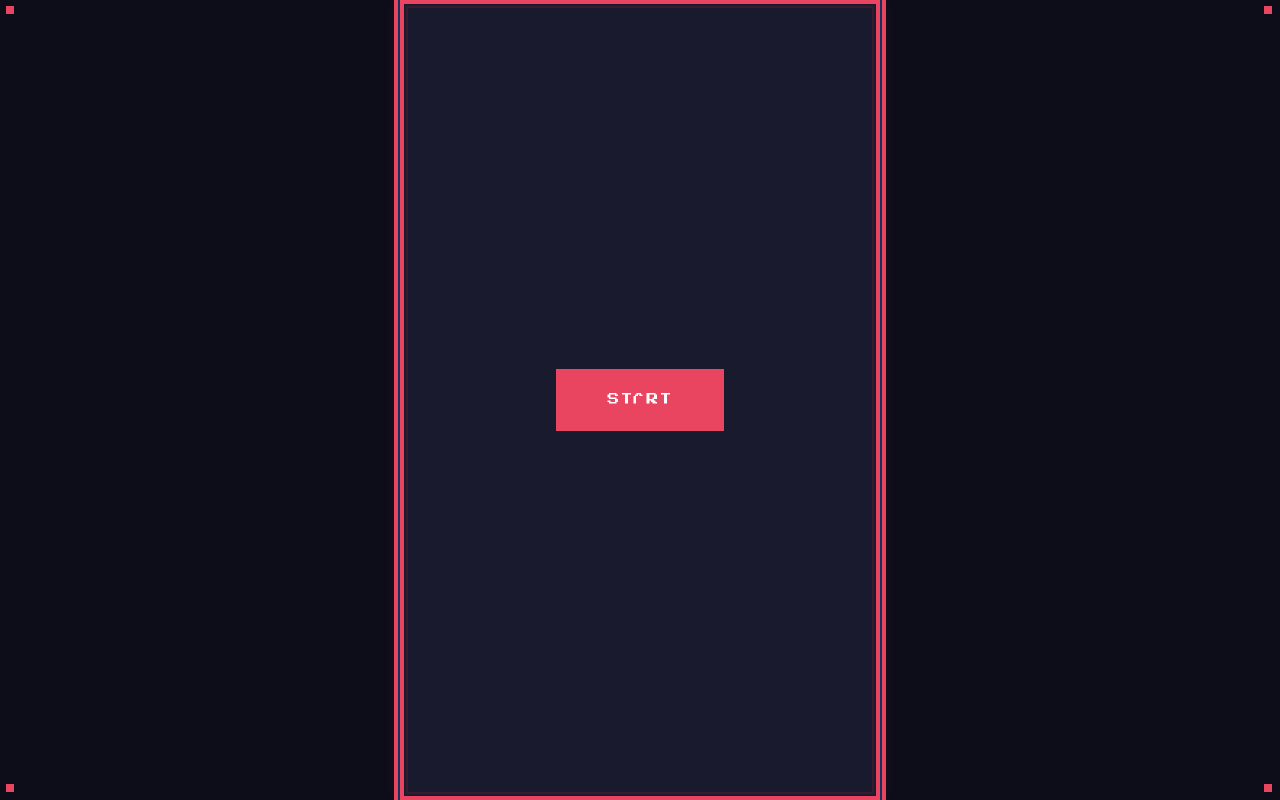
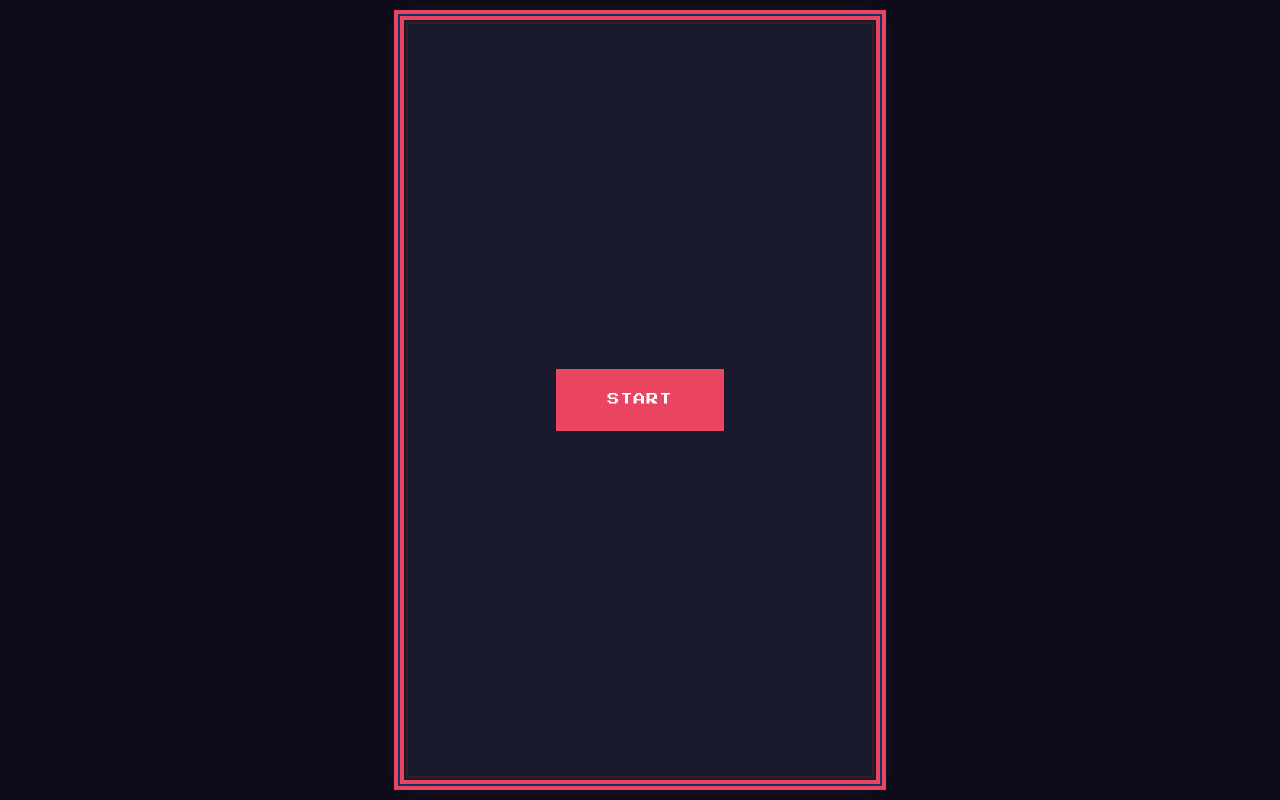
Before and after one commit to jcajuab/mini-carlo, a React (Vite) app: page / in a window 1280 px wide. Built offline with nearby package versions, Linux system fonts and the light colour scheme.

Commit message:
fix: move speaker label inside avatar box and remove corner decorations

```diff
--- a/src/components/ui/DialogueBox.tsx
+++ b/src/components/ui/DialogueBox.tsx
@@ -113,13 +113,33 @@ export function DialogueBox({ speaker, children }: DialogueBoxProps) {
         <div
           style={{
             flexShrink: 0,
-            border: "2px solid var(--border-color)",
-            backgroundColor: "var(--bg-card)",
-            padding: "3px",
-            lineHeight: 0,
+            display: "flex",
+            flexDirection: "column",
+            alignItems: "center",
+            gap: "3px",
           }}
         >
-          {AVATAR_SVG}
+          <div
+            style={{
+              border: "2px solid var(--border-color)",
+              backgroundColor: "var(--bg-card)",
+              padding: "3px",
+              lineHeight: 0,
+            }}
+          >
+            {AVATAR_SVG}
+          </div>
+          <div
+            style={{
+              fontSize: "5px",
+              color: "var(--text-accent)",
+              fontFamily: "var(--font-pixel)",
+              textAlign: "center",
+              lineHeight: "1.2",
+            }}
+          >
+            {speaker}
+          </div>
         </div>
 
         {/* Text content */}
@@ -157,20 +177,6 @@ export function DialogueBox({ speaker, children }: DialogueBoxProps) {
         </div>
       </div>
 
-      {/* Speaker name below the box */}
-      <div
-        style={{
-          fontSize: "6px",
-          color: "var(--text-accent)",
-          fontFamily: "var(--font-pixel)",
-          marginTop: "4px",
-          marginLeft: "4px",
-          lineHeight: "1.4",
-        }}
-      >
-        {speaker}
-      </div>
-
       <style>{`
         @keyframes cursor-blink {
           0%, 100% { opacity: 1; }
--- a/src/index.css
+++ b/src/index.css
@@ -54,15 +54,15 @@ body {
 
 /* Retro border frame around the entire game */
 #root {
-  min-height: 100dvh;
+  min-height: calc(100dvh - 32px);
   display: flex;
   flex-direction: column;
   align-items: center;
   justify-content: center;
   padding: 20px;
   max-width: 480px;
-  width: 100%;
-  margin: 0 auto;
+  width: calc(100% - 32px);
+  margin: 16px auto;
   background-color: var(--bg-primary);
   border: 4px solid var(--border-color);
   box-shadow:
@@ -72,26 +72,6 @@ body {
     0 0 0 6px var(--border-color),
     0 0 20px rgba(233, 69, 96, 0.15);
   position: relative;
-}
-
-/* Corner decorations */
-#root::before,
-#root::after {
-  content: "";
-  position: fixed;
-  width: 8px;
-  height: 8px;
-  background: var(--border-color);
-  z-index: 10;
-}
-
-#root::before {
-  top: 6px;
-  left: 6px;
-  box-shadow:
-    calc(100vw - 22px) 0 0 0 var(--border-color),
-    0 calc(100dvh - 22px) 0 0 var(--border-color),
-    calc(100vw - 22px) calc(100dvh - 22px) 0 0 var(--border-color);
 }
 
 img {
```
